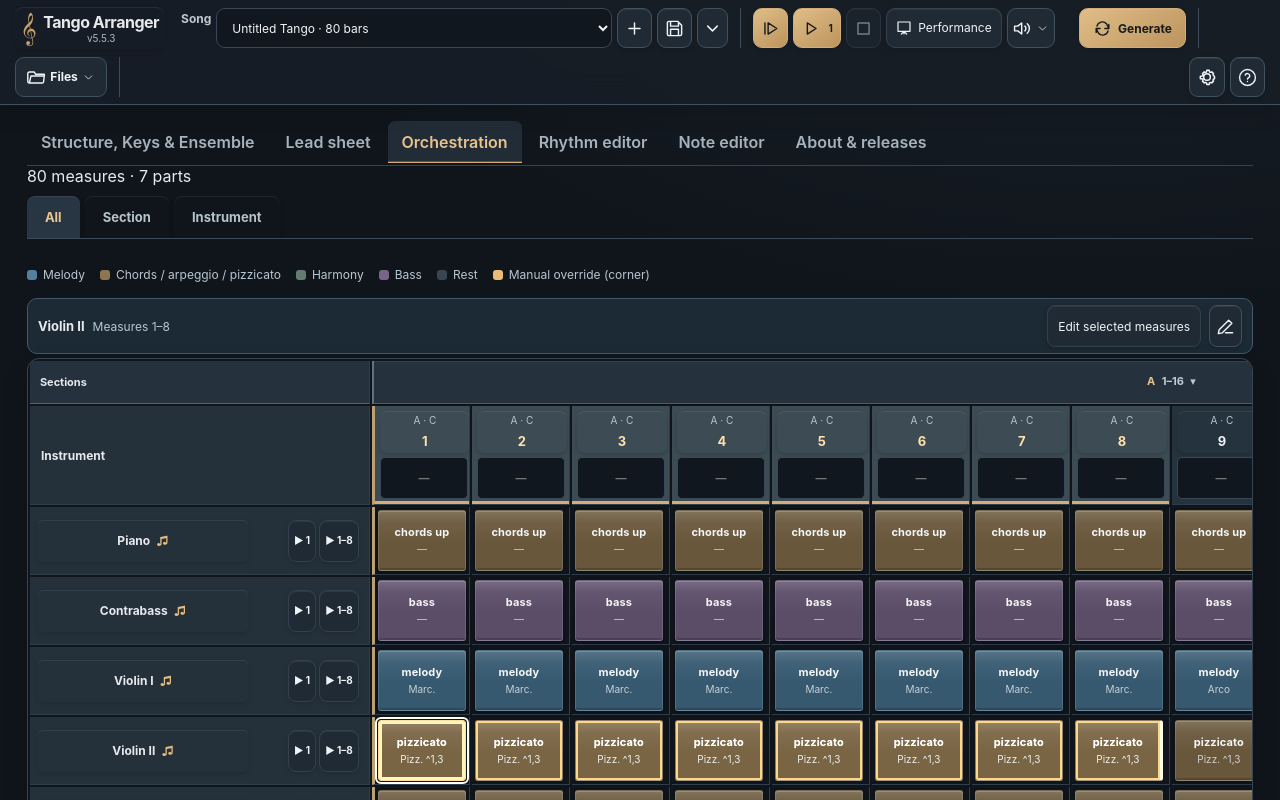
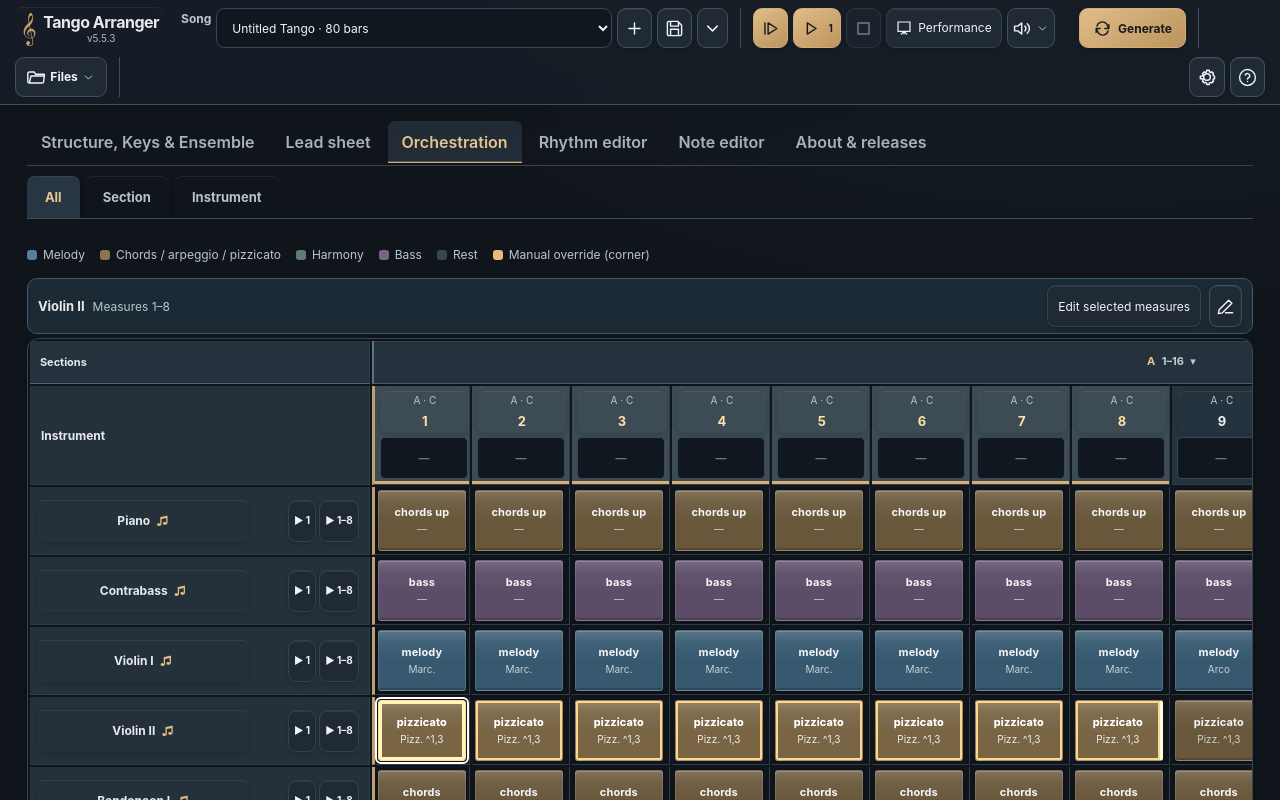
Before and after one commit to niwrA/tango-arranger, a Vue app: page / in a window 1280 px wide. Shown: the top 800 px of the page. Built offline with nearby package versions, Linux system fonts and the light colour scheme.

Commit message:
Remove redundant measure and part count above orchestration scope tabs

```diff
--- a/src/App.vue
+++ b/src/App.vue
@@ -2804,7 +2804,7 @@ function addArrastre(){const inst:'Piano'='Piano';const b=selectedBar.value,offs
 </div>
 <p v-if="inlineHarmonyFeedback" class="inline-harmony-feedback" role="status">{{inlineHarmonyFeedback}}</p>
 <button class="secondary lead-add-measure" @click="addBar">+ Add measure to last section</button></section>
-<section v-else-if="active==='arrange'" class="overview-section"><div class="tab-action-strip tab-meta-strip"><span>{{project.bars.length}} measures · {{activeRoster.length}} parts</span></div>
+<section v-else-if="active==='arrange'" class="overview-section">
 <div class="orchestration-scope-tabs" role="tablist" aria-label="Orchestration editing scope">
 <button v-for="scope in (['all','section','instrument'] as const)" :key="scope" type="button" role="tab" :id="`scope-${scope}`" :aria-selected="orchestrationScope===scope" :aria-controls="'scope-map-panel'" :class="{selected:orchestrationScope===scope}" @click="orchestrationScope=scope">{{scope==='instrument'?'Instrument':scope==='section'?'Section':'All'}}</button>
 </div>
```
